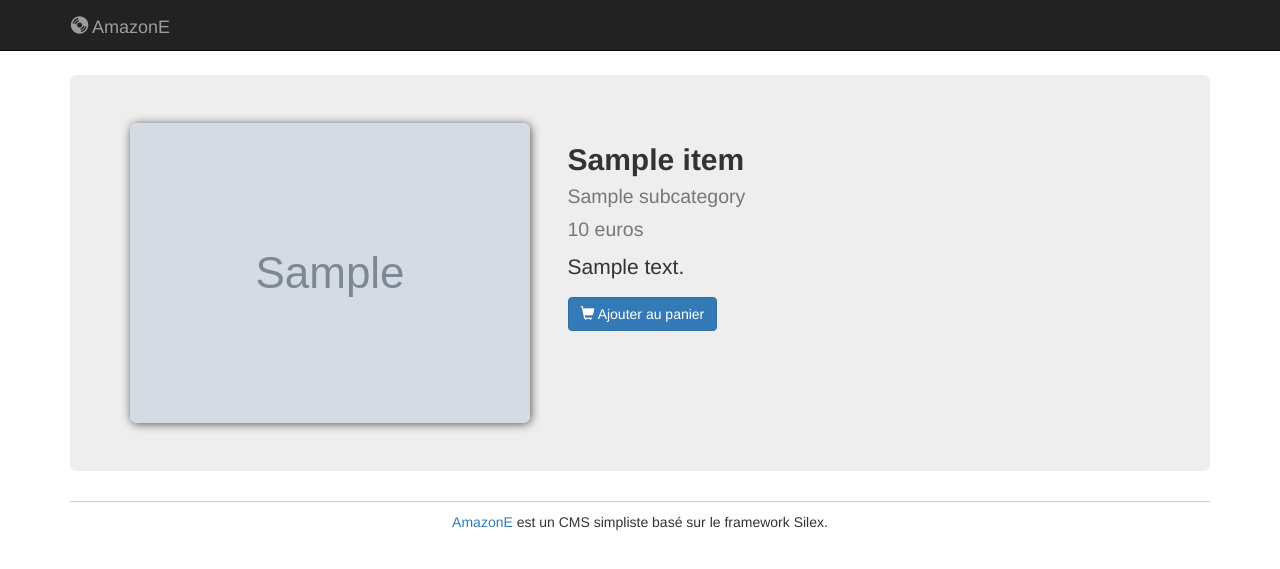
After one commit to polytechlyon-isi2/AmazonE, a PHP site: template views/item.html.twig in a window 1280 px wide. The commit adds this page. Shown: the top 569 px of the page. Run offline with PHP 8.4, Linux system fonts and the light colour scheme; the template is opened without the code that fills it: most values are stand-ins (such as "Sample title", 1, 10 or a date in 2020); grey boxes marked "Sample" are stand-in pictures; some libraries are stand-ins or nearby versions.

Commit message:
Add item information view

```diff
--- a/views/index.html.twig
+++ b/views/index.html.twig
@@ -3,10 +3,10 @@
 {% block title %}Accueil{% endblock %}
 
 {% block content %}
-<div class="jumbotron cd_store">
+<div class="jumbotron bodyContent">
     <div class="row">
         <div class="col-md-6">
-            <img class="img-responsive" src="images/cd_store.jpg">
+            <img class="img-responsive images" src="images/cd_store.jpg">
         </div>
         <div class="col-md-6">
             <h2>Les Blu-ray et les CDs, c'est la vie !<br> <small>Bienvenue sur le AmazonE Store !</small></h2>
--- /dev/null
+++ b/views/item.html.twig
@@ -0,0 +1,26 @@
+{% extends "layout.html.twig" %}
+
+{% block title %}{{ item.name }}{% endblock %}
+
+{% block content %}
+<div class="jumbotron bodyContent">
+    <div class="row">
+        <div class="col-md-5 col-sm-7">
+            <img class="img-responsive images" src="{{ item.image }}" title="{{ item.name }}">
+        </div>
+        <div class="col-md-7 col-sm-5">
+            <h2>
+            	<strong>{{ item.name }}</strong>
+            	<br>
+            	<small>{{ item.subcategory.label }}</small>
+            	<br>
+            	<small>{{ item.price }} euros</small>
+            </h2>
+            <p>{{ item.description }}</p>
+            <a href="/card/add/{{ item.id }}" class="btn btn-primary">
+                <span class="glyphicon glyphicon-shopping-cart"></span> Ajouter au panier
+            </a>
+        </div>
+    </div>
+</div>
+{% endblock %}
--- a/web/css/amazone.css
+++ b/web/css/amazone.css
@@ -8,15 +8,20 @@ body {
     text-align: center;
 }
 
-.itemTitle:hover, .itemTitle:focus {
-    text-decoration: none;
-}
-
 #errorPanel {
     padding-top: 30px;
     padding-bottom: 10px;
 }
 
-.cd_store {
+.bodyContent {
 	margin-top: 25px;
 }
+
+.images {
+	border-radius: 7px;
+    box-shadow: 1px 1px 10px #555;
+}
+
+.itemTitle:hover, .itemTitle:focus {
+    text-decoration: none;
+}
```
Also changed, not shown: src/Controller/HomeController.php (+6 -6 lines).
